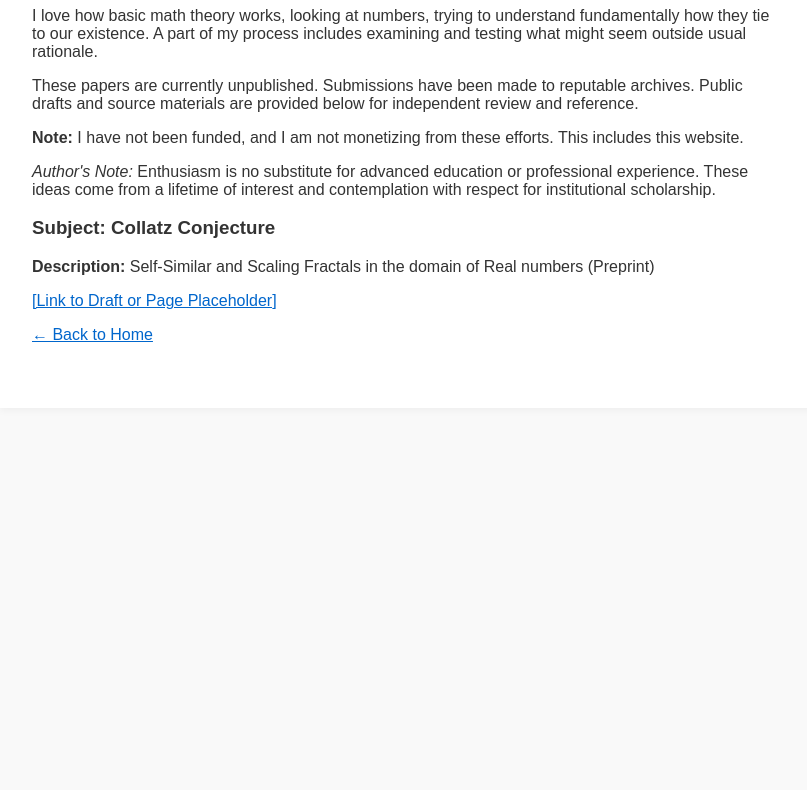
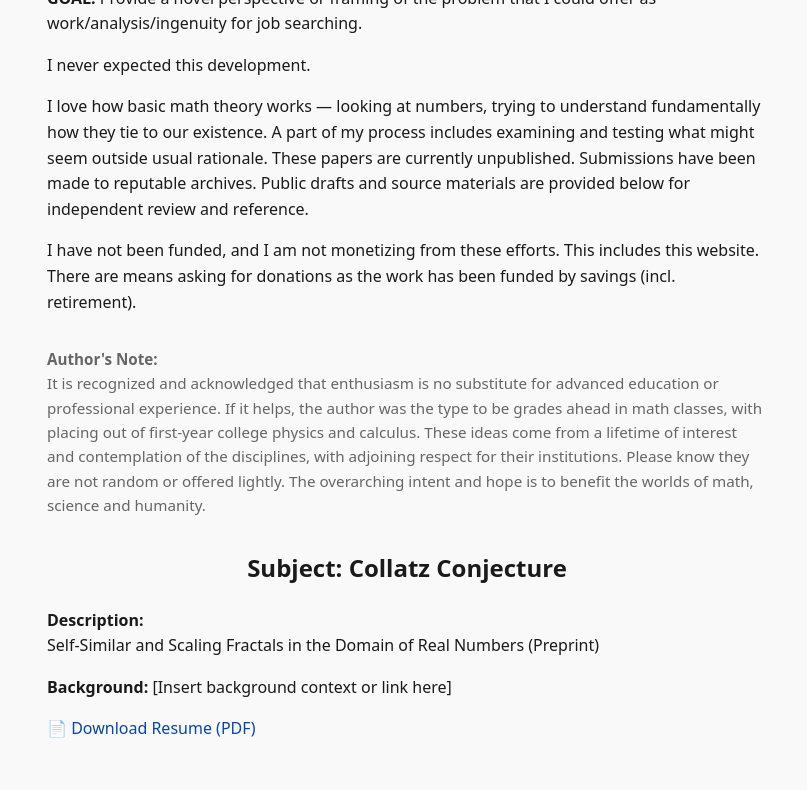
Before and after one commit to claddblog/claddorgs, a plain HTML site: page research.html in a window 1280 px wide. Shown: the part 279-1069 px from the top of the page, without its empty margins (233-1040 px from the left). Before the commit the page ends 800 px from the top, so only its background shows below. Drawn offline with Linux system fonts and the light colour scheme.

Commit message:
Update research.html

```diff
--- a/research.html
+++ b/research.html
@@ -1,55 +1,64 @@
-<!-- research.html - Research Page -->
 <!DOCTYPE html>
 <html lang="en">
 <head>
   <meta charset="UTF-8" />
   <meta name="viewport" content="width=device-width, initial-scale=1.0" />
-  <title>Research - cladd.org</title>
+  <title>Research | cladd.org</title>
   <style>
     body {
-      font-family: sans-serif;
-      margin: 0;
-      padding: 0;
+      font-family: system-ui, sans-serif;
       background: #f9f9f9;
-      color: #333;
-    }
-    .container {
-      max-width: 750px;
-      margin: 0 auto;
+      color: #1a1a1a;
+      line-height: 1.6;
       padding: 2rem;
-      background: #fff;
-      box-shadow: 0 2px 8px rgba(0,0,0,0.05);
+      max-width: 720px;
+      margin: auto;
     }
     h1, h2 {
-      font-weight: 600;
-    }
-    .section {
-      margin-bottom: 2rem;
+      text-align: center;
+      margin-top: 2rem;
     }
     a {
-      color: #0066cc;
+      color: #0645AD;
+      text-decoration: none;
+    }
+    a:hover {
+      text-decoration: underline;
+    }
+    .note {
+      font-size: 0.95em;
+      color: #666;
+      margin-top: 2rem;
     }
   </style>
 </head>
 <body>
-  <div class="container">
-    <section class="section">
-      <h1>Research & Papers</h1>
-      <h2>MATH IS POETRY. PHYSICS IS POETRY IN MOTION.</h2>
-      <p><strong>ON RESEARCH:</strong> A strong need to stand out after losing my LinkedIn page inspired a chance to focus on a recently learned math problem that is yet to be solved.</p>
-      <p><strong>GOAL:</strong> Provide a novel perspective or framing of the problem that I could offer as work/analysis/ingenuity for job searching.</p>
-      <p>I never expected this development.</p>
-      <p>I love how basic math theory works, looking at numbers, trying to understand fundamentally how they tie to our existence. A part of my process includes examining and testing what might seem outside usual rationale.</p>
-      <p>These papers are currently unpublished. Submissions have been made to reputable archives. Public drafts and source materials are provided below for independent review and reference.</p>
-      <p><strong>Note:</strong> I have not been funded, and I am not monetizing from these efforts. This includes this website.</p>
-      <p><em>Author's Note:</em> Enthusiasm is no substitute for advanced education or professional experience. These ideas come from a lifetime of interest and contemplation with respect for institutional scholarship.</p>
+  <h1>MATH IS POETRY. PHYSICS IS POETRY IN MOTION.</h1>
 
-      <h3>Subject: Collatz Conjecture</h3>
-      <p><strong>Description:</strong> Self-Similar and Scaling Fractals in the domain of Real numbers (Preprint)</p>
-      <p><a href="#">[Link to Draft or Page Placeholder]</a></p>
+  <p><strong>ON RESEARCH:</strong><br>
+    A strong need to stand out after losing my LinkedIn page inspired a chance to focus on a recently learned math problem that is yet to be solved.<br>
+    <strong>GOAL:</strong> Provide a novel perspective or framing of the problem that I could offer as work/analysis/ingenuity for job searching.
+  </p>
 
-      <p><a href="/index.html">← Back to Home</a></p>
-    </section>
-  </div>
+  <p>I never expected this development.</p>
+
+  <p>I love how basic math theory works — looking at numbers, trying to understand fundamentally how they tie to our existence. A part of my process includes examining and testing what might seem outside usual rationale. These papers are currently unpublished. Submissions have been made to reputable archives. Public drafts and source materials are provided below for independent review and reference.</p>
+
+  <p>I have not been funded, and I am not monetizing from these efforts. This includes this website. There are means asking for donations as the work has been funded by savings (incl. retirement).</p>
+
+  <p class="note">
+    <strong>Author's Note:</strong><br>
+    It is recognized and acknowledged that enthusiasm is no substitute for advanced education or professional experience. If it helps, the author was the type to be grades ahead in math classes, with placing out of first-year college physics and calculus. These ideas come from a lifetime of interest and contemplation of the disciplines, with adjoining respect for their institutions. Please know they are not random or offered lightly. The overarching intent and hope is to benefit the worlds of math, science and humanity.
+  </p>
+
+  <h2>Subject: Collatz Conjecture</h2>
+
+  <p><strong>Description:</strong><br>
+    Self-Similar and Scaling Fractals in the Domain of Real Numbers (Preprint)
+  </p>
+
+  <p><strong>Background:</strong> [Insert background context or link here]</p>
+
+  <p><a href="/static/ChristopherLadd_Resume.pdf" download>📄 Download Resume (PDF)</a></p>
 </body>
 </html>
```
